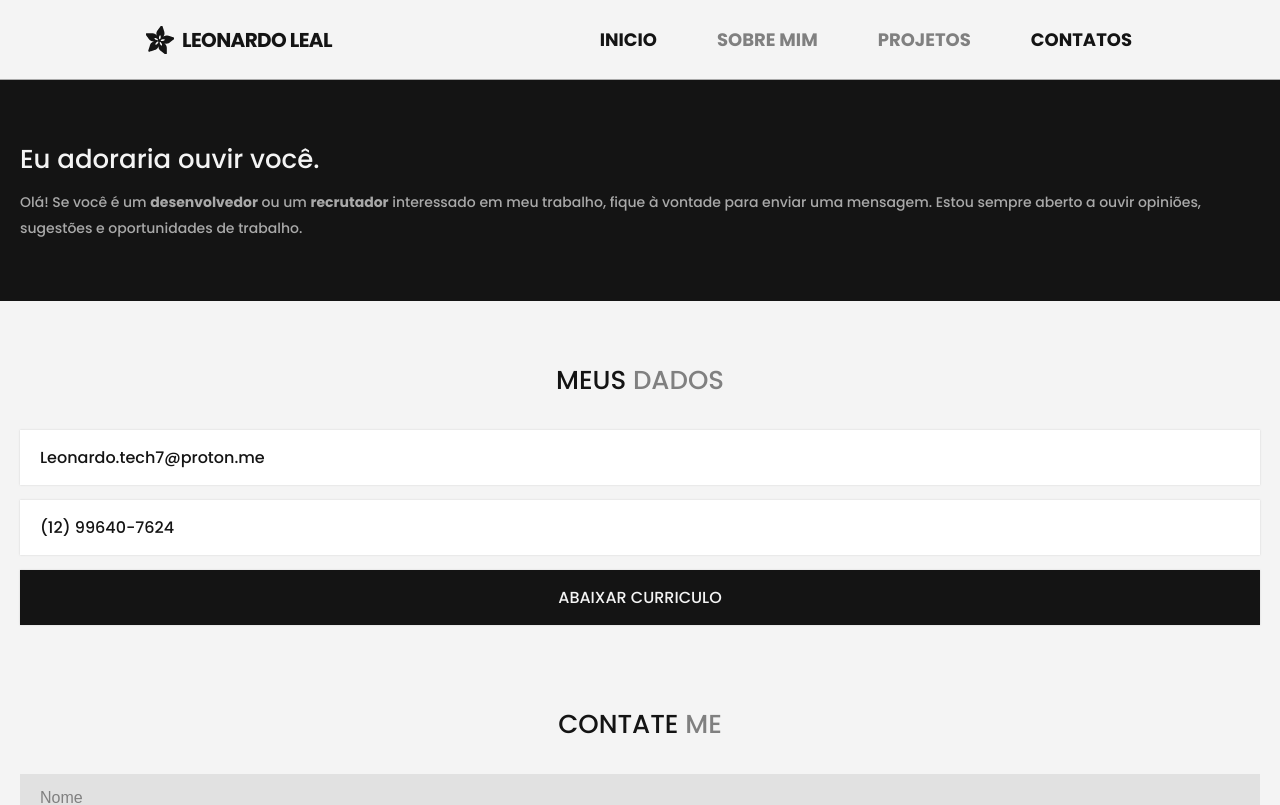
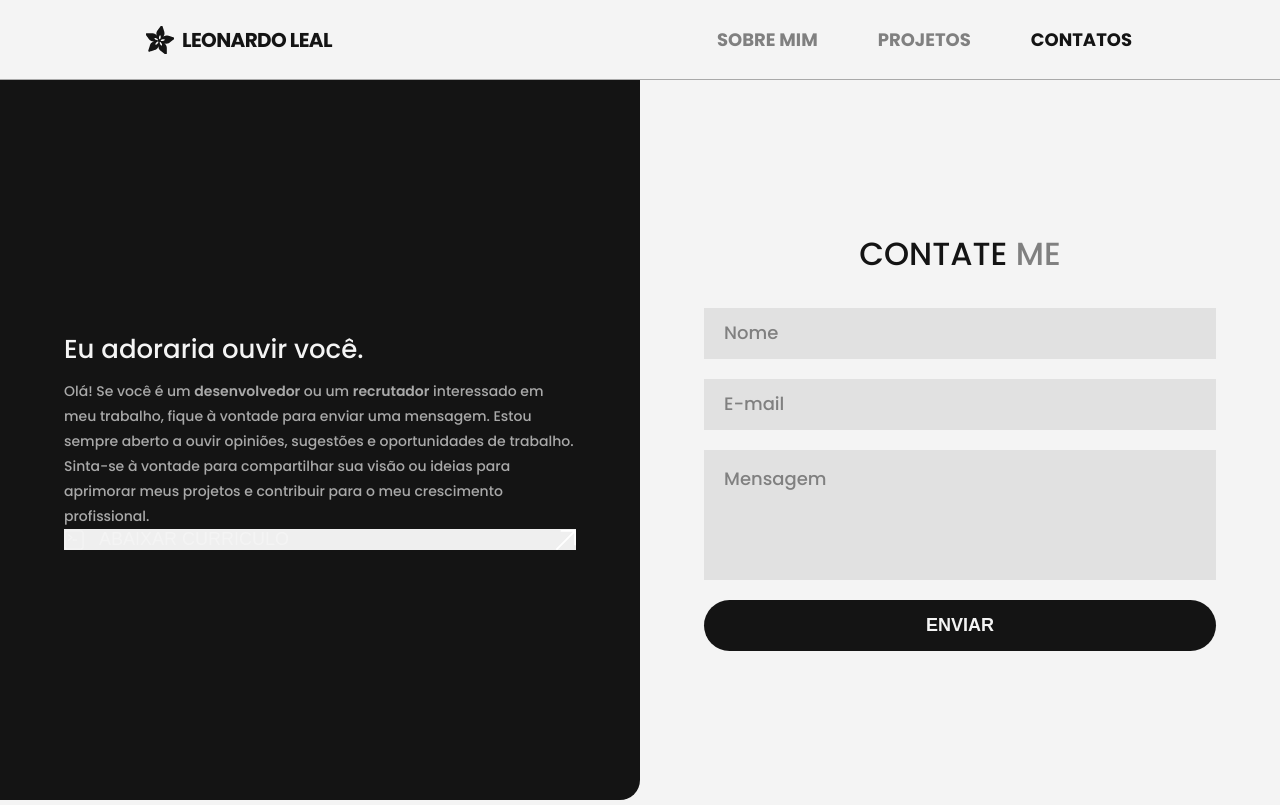
Before and after one commit to Leozhr/Portfolio, a Next.js app: page /contact in a window 1280 px wide. Shown: the top 805 px of the page. Built offline with nearby package versions, Linux system fonts and the light colour scheme.

Commit message:
feat: Create Contact Forms and Responsive Contact

```diff
--- a/src/app/components/Main.tsx
+++ b/src/app/components/Main.tsx
@@ -186,7 +186,7 @@ const Main = () => {
       </p>
 
       <div className="btn">
-        <Button text="Entre em Contato" href="/contato" />
+        <Button text="Entre em Contato" href="/contact" />
         <Button text="Projetos" href="/contato" />
       </div>
     </MainStyle>
--- a/src/app/contact/components/ContactData.tsx
+++ b/src/app/contact/components/ContactData.tsx
@@ -1,7 +1,7 @@
 import { theme } from '@/styles';
 import styled from 'styled-components';
 
-const ContactDataStyle = styled.header`
+const ContactDataStyle = styled.div`
   padding: 60px 20px 0px 20px;
 
   h1 {
--- a/src/app/contact/components/ContactForms.tsx
+++ b/src/app/contact/components/ContactForms.tsx
@@ -4,8 +4,8 @@ import { useForm } from 'react-hook-form';
 import styled from 'styled-components';
 import zod from 'zod';
 
-const ContactFormsStyle = styled.header`
-  padding: 80px 20px;
+const ContactFormsStyle = styled.div`
+  padding: 80px 20px 40px;
 
   h1 {
     font-size: 26px;
@@ -30,8 +30,9 @@ const ContactFormsStyle = styled.header`
       width: 100%;
 
       p {
+        font-family: ${theme.font.family.jakarta};
         font-size: 12px;
-        color: red;
+        color: #ca1111;
       }
     }
 
@@ -59,13 +60,76 @@ const ContactFormsStyle = styled.header`
       border-radius: 50px;
     }
   }
+
+  @media (min-width: 1027px) {
+    padding: 0;
+    display: flex;
+    align-items: center;
+    justify-content: center;
+    flex-direction: column;
+
+  h1 {
+    font-size: 32px;
+  }
+
+  form {
+    width: 80%;
+
+    div {
+      gap: 5px;
+
+      p {
+        font-size: 14px;
+      }
+    }
+
+    input, textarea {
+      font-size: 18px;
+
+      &::placeholder {
+        font-family: ${theme.font.family.poppins};
+      }
+    }
+
+    button {
+      font-size: 18px;
+
+      &:hover {
+        background-color: ${theme.color.hidden};
+      }
+    }
+  }
+}
+
+ @media (min-width: 1650px) {
+   h1 {
+     font-size: 42px;
+   }
+
+   form {
+     width: 65%;
+
+     button {
+       width: 60%;
+       margin-top: 20px;
+       padding: 20px;
+       margin: 20px auto 0px auto;
+     }
+
+     input, textarea {
+       font-size: 20px;
+       padding: 20px;
+       border-radius: 5px;
+     }
+   }
+ }
 `
 
 const ContactForms = () => {
   const dataSchema = zod.object({
-    name: zod.string().nonempty(),
-    email: zod.string().nonempty(),
-    message: zod.string().nonempty(),
+    name: zod.string().nonempty('Seu Nome é obrigatório!'),
+    email: zod.string().nonempty('Seu Email é obrigatório!').email('Por favor, insira um email válido.'),
+    message: zod.string().nonempty('A mensagem não pode ficar em branco.').min(10, 'A mensagem deve ter pelo menos 10 caracteres.'),
   })
 
   const { register, handleSubmit, formState: { errors } } = useForm<CreateUserFormData>({
@@ -95,6 +159,7 @@ const ContactForms = () => {
           <textarea rows={5} cols={50} placeholder="Mensagem" {...register('message')} />
           {errors.message && <p>{errors.message.message}</p>}
         </div>
+
         <button type="submit">Enviar</button>
       </form>
     </ContactFormsStyle>
--- a/src/app/contact/components/ContactMain.tsx
+++ b/src/app/contact/components/ContactMain.tsx
@@ -1,4 +1,6 @@
+import { useWidthPage } from '@/functions/WidthPage';
 import { theme } from '@/styles';
+import Image from 'next/image';
 import styled from 'styled-components';
 
 const ContactMainStyle = styled.main`
@@ -21,19 +23,88 @@ const ContactMainStyle = styled.main`
       font-weight: 700;
     }
   }
+
+  @media (min-width: 1027px) {
+    border-radius: 0px 0px 20px 0px;
+    padding: 0;
+    display: flex;
+    flex-direction: column;
+    align-items: center;
+    justify-content: center;
+
+    .contact-main { width: 80%; }
+    h1 { font-size: 26px;}
+
+    p {
+      font-size: 14px;
+      line-height: 25px;
+      span { font-weight: 600; }
+    }
+
+    button {
+      padding: 25px 0px;
+      border-top: 1px solid ${theme.color.hidden};
+      border-bottom: 1px solid ${theme.color.hidden};
+      margin-top: 50px;
+      width: 100%;
+      display: flex;
+      justify-content: space-between;
+      align-items: center;
+      background-color: ${theme.color.dark};
+      transition: all 0.3s;
+
+      &:hover {
+        padding: 25px 15px;
+      }
+
+      div {
+        display: flex;
+        align-items: center;
+        gap: 15px;
+      }
+
+      span {
+        color: ${theme.color.light};
+        text-transform: uppercase;
+        font-size: 18px;
+      }
+    }
+  }
+
+  @media (min-width: 1650px) {
+    .contact-main { width: 65%; }
+    h1 { font-size: 46px;}
+
+    p {
+      font-size: 18px;
+      line-height: 33px;
+    }
+
+    button { span { font-size: 20px; } }
+  }
 `
 
-type ContactMainProps = {
-  exemple: string
-}
+const ContactMain = () => {
+  const widthPage = useWidthPage();
 
-const ContactMain = () => {
   return (
     <ContactMainStyle>
-      <h1>Eu adoraria ouvir você.</h1><span></span>
-      <p>Olá! Se você é um <span>desenvolvedor</span> ou um <span>recrutador</span> interessado em meu trabalho,
-        fique à vontade para enviar uma mensagem. Estou sempre aberto a ouvir opiniões,
-        sugestões e oportunidades de trabalho.</p>
+      <div className="contact-main">
+        <h1>Eu adoraria ouvir você.</h1><span></span>
+        <p>Olá! Se você é um <span>desenvolvedor</span> ou um <span>recrutador</span> interessado em meu trabalho,
+           fique à vontade para enviar uma mensagem. Estou sempre aberto a ouvir opiniões,
+           sugestões e oportunidades de trabalho.
+           {widthPage >= 1027 ? ' Sinta-se à vontade para compartilhar sua visão ou ideias para aprimorar meus projetos e contribuir para o meu crescimento profissional.' : ''}</p>
+
+        {widthPage >= 1027 && <button>
+          <div>
+            <Image src="/images/code.svg" height={20} width={20} alt="Arrow" />
+            <span>Abaixar Curriculo</span>
+          </div>
+
+          <Image src="/images/arrow.svg" height={20} width={20} alt="Arrow" />
+        </button>}
+      </div>
     </ContactMainStyle>
   )
 }
--- a/src/app/contact/page.tsx
+++ b/src/app/contact/page.tsx
@@ -1,14 +1,26 @@
 'use client';
+import { useWidthPage } from "@/functions/WidthPage";
+import { styled } from "styled-components";
 import { ContactData } from "./components/ContactData";
 import { ContactForms } from "./components/ContactForms";
 import { ContactMain } from "./components/ContactMain";
 
+const ContactStyle = styled.div`
+  @media (min-width: 1027px) {
+    display: grid;
+    grid-template-columns: 1fr 1fr;
+    height: 90vh;
+  }
+`
+
 export default function Contact() {
+  const widthPage = useWidthPage();
+
   return (
-      <>
+      <ContactStyle>
         <ContactMain />
-        <ContactData />
+        {widthPage <= 1027 && <ContactData />}
         <ContactForms />
-      </>
+      </ContactStyle>
   )
 }
--- a/src/components/templates/Header.tsx
+++ b/src/components/templates/Header.tsx
@@ -1,6 +1,7 @@
 'use client';
 import { useWidthPage } from "@/functions/WidthPage";
 import { theme } from "@/styles";
+import Link from "next/link";
 import { useState } from "react";
 import styled from "styled-components";
 import { Logo } from "../Logo";
@@ -95,7 +96,7 @@ const Header = () => {
   return (
     <HeaderStyle>
       <nav>
-        <Logo light={false} />
+        <Link href='/'><Logo light={false} /></Link>
 
         {widthPage <= 1027 && <div className={`${Menu ? "main" : ""} menu`}
          onClick={() => SetMenu(!Menu)}>
@@ -107,7 +108,6 @@ const Header = () => {
 
         {widthPage > 1027 && <div>
           <ul className="navigation">
-            <LinkActive href='/' className="link">Inicio</LinkActive>
             <LinkActive href='/profile' className="link">Sobre mim</LinkActive>
             <LinkActive href='/project' className="link">Projetos</LinkActive>
             <LinkActive href='/contact' className="link">Contatos</LinkActive>
```
